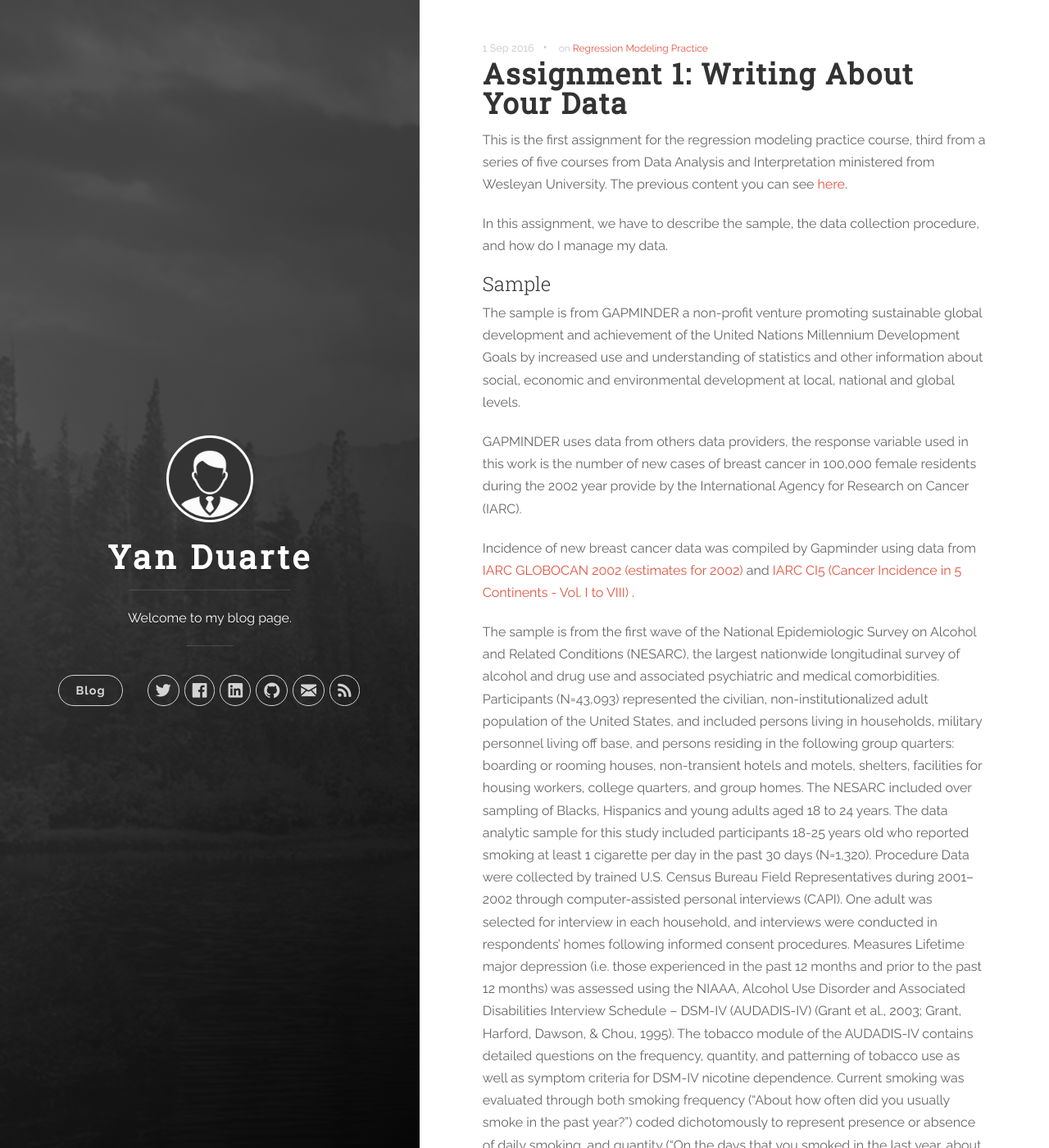
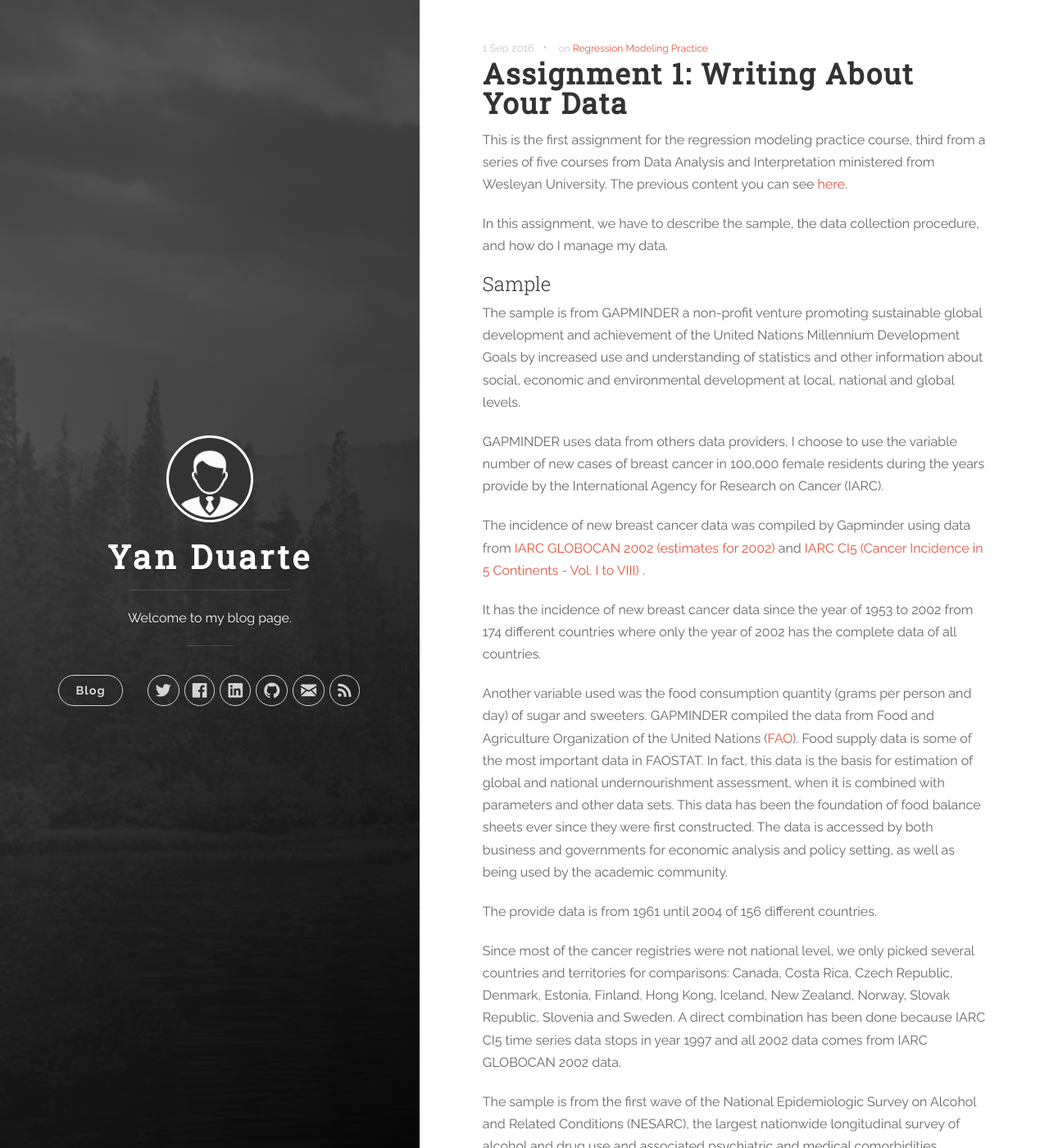
Before and after one commit to yan-duarte/yan-duarte.github.io, a Jekyll site: the page built from _posts/2016-09-01-RMP-Assignment1.md, in a window 1280 px wide and 1400 px high. Shown: the whole window at 82% size. Built offline with Jekyll 4.4.1, drawn with Linux system fonts in a browser that asks for light colours; nearby versions of some CDN libraries.

Commit message:
Updated 2016-09-01-RMP-Assignment1.md

```diff
--- a/_posts/2016-09-01-RMP-Assignment1.md
+++ b/_posts/2016-09-01-RMP-Assignment1.md
@@ -17,9 +17,25 @@ In this assignment, we have to describe the sample, the data collection procedur
 
 The sample is from GAPMINDER a non-profit venture promoting sustainable global development and achievement of the United Nations Millennium Development Goals by increased use and understanding of statistics and other information about social, economic and environmental development at local, national and global levels.
 
-GAPMINDER uses data from others data providers, the response variable used in this work is the number of new cases of breast cancer in 100,000 female residents during the 2002 year provide by the International Agency for Research on Cancer (IARC).
+GAPMINDER uses data from others data providers, I choose to use the variable number of new cases of breast cancer in 100,000 female residents during the years provide by the International Agency for Research on Cancer (IARC).
 
-Incidence of new breast cancer data was compiled by Gapminder using data from [IARC GLOBOCAN 2002 (estimates for 2002)](http://globocan.iarc.fr/) and [IARC CI5 (Cancer Incidence in 5 Continents - Vol. I to VIII)](http://ci5.iarc.fr/) .
+The incidence of new breast cancer data was compiled by Gapminder using data from [IARC GLOBOCAN 2002 (estimates for 2002)](http://globocan.iarc.fr/) and [IARC CI5 (Cancer Incidence in 5 Continents - Vol. I to VIII)](http://ci5.iarc.fr/) .
+
+It has the incidence of new breast cancer data since the year of 1953 to 2002 from 174 different countries where only the year of 2002 has the complete data of all countries.
+
+Another variable used was the food consumption quantity (grams per person and day) of sugar and sweeters. GAPMINDER compiled the data from Food and Agriculture Organization of the United Nations ([FAO](http://faostat.fao.org/)). Food supply data is some of the most important data in FAOSTAT. In fact, this data is the basis for estimation of global and national undernourishment assessment, when it is combined with parameters and other data sets.
+This data has been the foundation of food balance sheets ever since they were first constructed. The data is accessed by both business and governments for economic analysis and policy setting, as well as being used by the academic community.
+
+The provide data is from 1961 until 2004 of 156 different countries.
+
+
+
+
+
+Since most of the cancer registries were not national level, we only picked several countries and territories for comparisons: Canada, Costa Rica, Czech Republic, Denmark, Estonia, Finland, Hong Kong, Iceland, New Zealand, Norway, Slovak Republic, Slovenia and Sweden. A direct combination has been done because IARC CI5 time series data stops in year 1997 and all 2002 data comes from IARC GLOBOCAN 2002 data.
+
+
+
 
 
 
```
